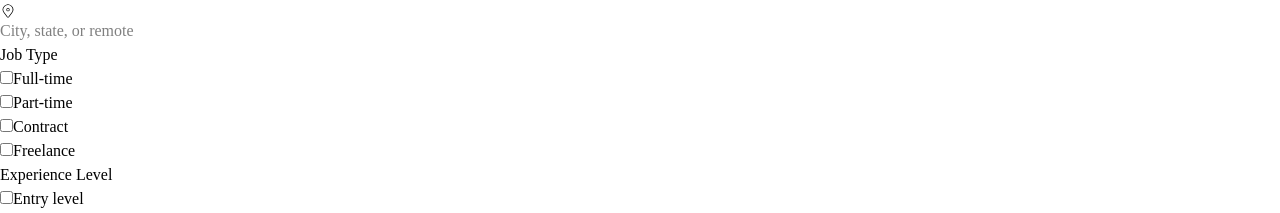
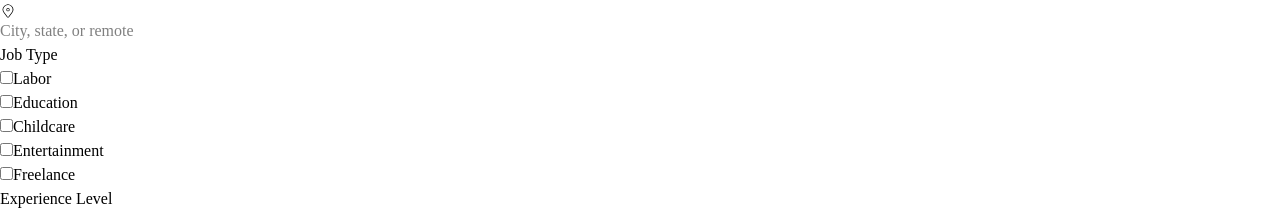
Before and after one commit to tmoney762558/jobBookingApp, a React (Vite) app in the folder job-booking-app/: page / in a window 1280 px wide. Shown: the part 2209-2422 px from the top of the page. Built offline with nearby package versions, Linux system fonts and the light colour scheme; no server answers.

Commit message:
Fixed minor UI bug in Service component and changed filter options to be more relevant

```diff
--- a/job-booking-app/src/components/jobBoard/Filter.tsx
+++ b/job-booking-app/src/components/jobBoard/Filter.tsx
@@ -30,15 +30,19 @@ const Filter = () => {
         <ul className="flex flex-col gap-2 mt-2 text-sm">
           <li className="flex items-center gap-2">
             <input type="checkbox"></input>
-            <label>Full-time</label>
+            <label>Labor</label>
           </li>
           <li className="flex items-center gap-2">
             <input type="checkbox"></input>
-            <label>Part-time</label>
+            <label>Education</label>
           </li>
           <li className="flex items-center gap-2">
             <input type="checkbox"></input>
-            <label>Contract</label>
+            <label>Childcare</label>
+          </li>
+          <li className="flex items-center gap-2">
+            <input type="checkbox"></input>
+            <label>Entertainment</label>
           </li>
           <li className="flex items-center gap-2">
             <input type="checkbox"></input>
--- a/job-booking-app/src/components/jobBoard/FilterSm.tsx
+++ b/job-booking-app/src/components/jobBoard/FilterSm.tsx
@@ -8,8 +8,10 @@ const FilterSm = () => {
 
   return (
     <div>
-      <div className="lg:hidden block w-fit mt-2 p-2 bg-black
-       rounded-md cursor-pointer">
+      <div
+        className="lg:hidden block w-fit mt-2 p-2 bg-black
+       rounded-md cursor-pointer"
+      >
         <FaFilter
           className="fill-white"
           onClick={() => setFilterOpen(!filterOpen)}
@@ -39,15 +41,19 @@ const FilterSm = () => {
             <ul className="flex flex-col gap-2 mt-2 text-sm">
               <li className="flex items-center gap-2">
                 <input type="checkbox"></input>
-                <label>Full-time</label>
+                <label>Labor</label>
               </li>
               <li className="flex items-center gap-2">
                 <input type="checkbox"></input>
-                <label>Part-time</label>
+                <label>Education</label>
               </li>
               <li className="flex items-center gap-2">
                 <input type="checkbox"></input>
-                <label>Contract</label>
+                <label>Childcare</label>
+              </li>
+              <li className="flex items-center gap-2">
+                <input type="checkbox"></input>
+                <label>Entertainment</label>
               </li>
               <li className="flex items-center gap-2">
                 <input type="checkbox"></input>
--- a/job-booking-app/src/components/jobBoard/Service.tsx
+++ b/job-booking-app/src/components/jobBoard/Service.tsx
@@ -32,7 +32,7 @@ const Service = ({
         </div>
         <div className="flex items-center gap-1">
           <FaDollarSign className="fill-neutral-600"></FaDollarSign>
-          <p>${price}</p>
+          <p>{price}</p>
         </div>
       </div>
       <p className="mt-2 text-sm">{description}</p>
```
